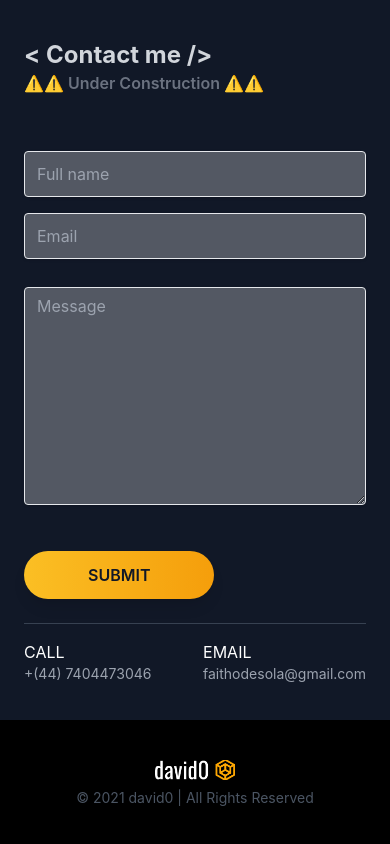
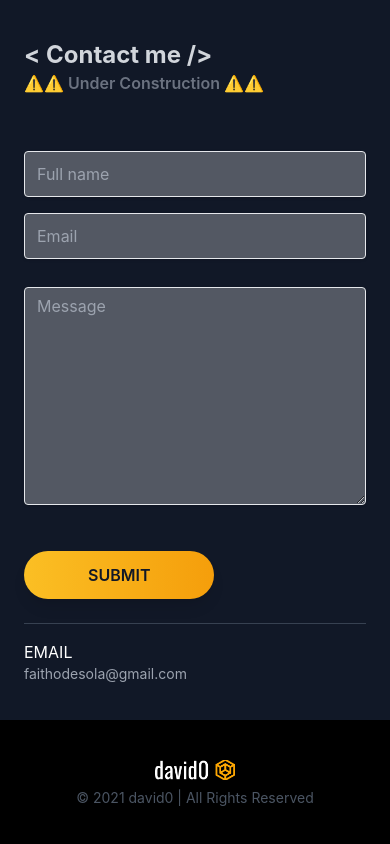
Before and after one commit to Olatokumbo/DFO-Portfolio, a Next.js app: page / in a window 390 px wide. Shown: the part 3971-4815 px from the top of the page. Built offline with nearby package versions, Linux system fonts and the light colour scheme.

Commit message:
remove phone number

```diff
--- a/sections/Contact.js
+++ b/sections/Contact.js
@@ -57,11 +57,7 @@ const Contact = () => {
             </form>
           </Fade>
           <hr className="bg-gray-700 h-px border-0" />
-          <div className="flex justify-between w-full my-4">
-            <div>
-              <h1 className="text-white">CALL</h1>
-              <h1 className="text-gray-400 text-sm">+(44) 7404473046</h1>
-            </div>
+          <div className="flex w-full my-4">
             <div>
               <h1 className="text-white">EMAIL</h1>
               <h1 className="text-gray-400 text-sm">faithodesola@gmail.com</h1>
```
